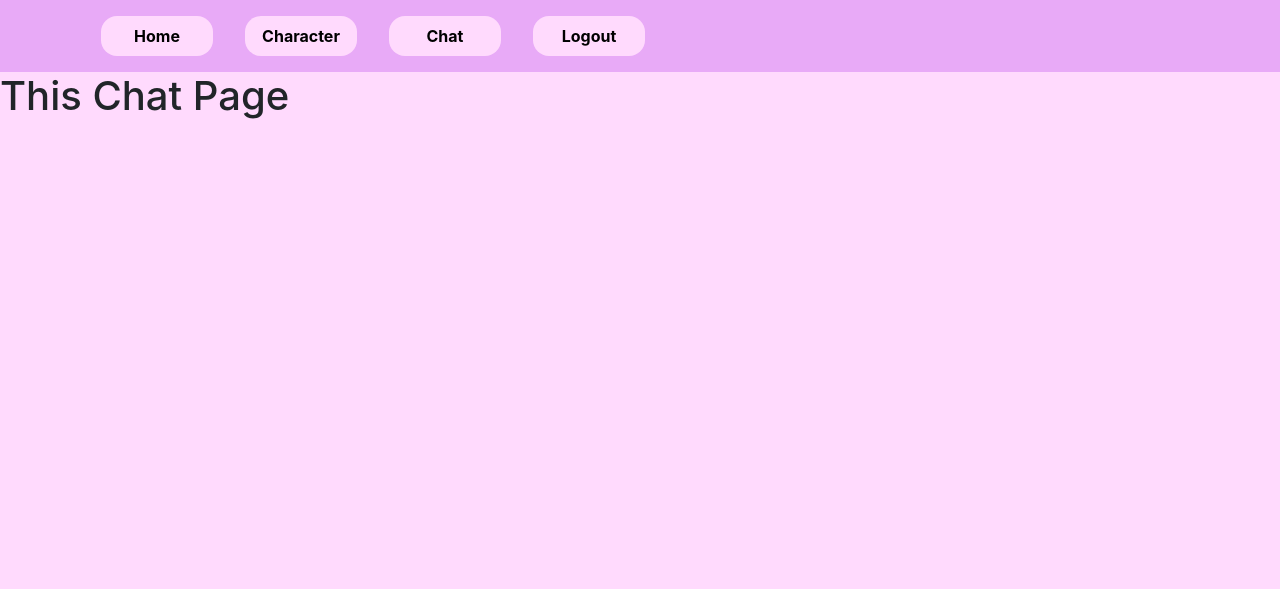
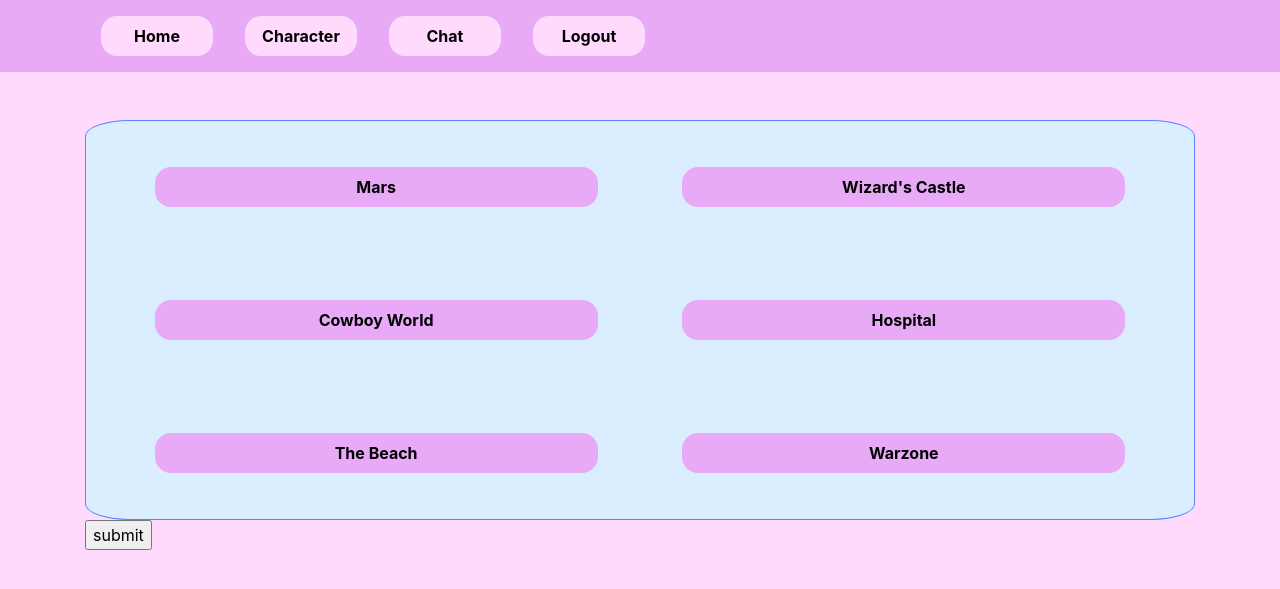
Before and after one commit to tanandpasty/CSCI-4710-WebApplications, a Flask app: page /chat in a window 1280 px wide. Shown: the top 589 px of the page. Run offline with Flask 2, Linux system fonts and the light colour scheme; a user stored in the database is signed in.

Commit message:
Adds username and currency to Character page

```diff
--- a/Final-Project/website/models.py
+++ b/Final-Project/website/models.py
@@ -1,3 +1,4 @@
+from email.policy import default
 from enum import unique
 from . import db
 from flask_login import UserMixin
@@ -14,5 +15,6 @@ class User(db.Model, UserMixin):
     id = db.Column(db.Integer, primary_key=True)
     username = db.Column(db.String(15), unique=True)
     password = db.Column(db.String(30))
-    adjective = db.Column(db.Integer, db.ForeignKey('adjective.id'))
-    role = db.Column(db.Integer, db.ForeignKey('role.id'))
+    currency = db.Column(db.Integer, default=0)
+    adjective = db.Column(db.String(30), default='Cowardly')
+    role = db.Column(db.String(30), default='Wizard')
--- a/Final-Project/website/static/main.css
+++ b/Final-Project/website/static/main.css
@@ -11,6 +11,11 @@ body
 .bg-color2
 {
     background-color: rgb(255, 218, 253) !important;
+}
+
+.bg-color3
+{
+    background-color: rgb(218, 238, 255) !important;
 }
 
 .navbar-custom
@@ -55,7 +60,6 @@ body
     height: 55vh;
     border: .5em rgb(231, 199, 230) solid;
     border-radius: 15px;
-
 }
 
 .homepage-dialogue-box
@@ -86,3 +90,26 @@ body
     padding: .5em 1em;
     width: 50%;
 }
+
+.realm-selection-box
+{
+    display: flex;
+    justify-content: space-evenly;
+    flex-wrap: wrap;
+    min-height: 50vh;
+    border: 1px rgb(88, 133, 255) solid;
+    border-radius: 4%;
+}
+
+.realm-select-button
+{
+    font-weight: bolder;
+    align-self: center !important;
+    text-align: center;
+    color: black !important;
+    background-color: rgb(232, 170, 247) !important;
+    border-radius: 1em;
+    margin: .5em 1em;
+    padding: .5em 1em;
+    width: 40%;
+}
--- a/Final-Project/website/templates/character.html
+++ b/Final-Project/website/templates/character.html
@@ -44,12 +44,13 @@
                 <thead>
                   <tr>
                     <th scope="col">Username</th>
+                    <td>{{ user.username }}</td>
                   </tr>
                 </thead>
                 <tbody>
                   <tr>
                     <th scope="row">Currency</th>
-                    <td>10</td>
+                    <td>{{ user.currency }}</td>
                   </tr>
                 </tbody>
               </table>
--- a/Final-Project/website/templates/chat.html
+++ b/Final-Project/website/templates/chat.html
@@ -2,5 +2,18 @@
 {% block title %}Chat{% endblock %}
 
 {% block content %}
-<h1>This Chat Page</h1>
+
+<!-- Chat Rooms -->
+<section class="container">
+    <div class="realm-selection-box w-100 bg-color3 mt-5">
+        <div class="realm-select-button">Mars</div>
+        <div class="realm-select-button">Wizard's Castle</div>
+        <div class="realm-select-button">Cowboy World</div>
+        <div class="realm-select-button">Hospital</div>
+        <div class="realm-select-button">The Beach</div>
+        <div class="realm-select-button">Warzone</div>
+    </div>
+    <input type="submit" value="submit">
+</section>
+
 {% endblock %}
```
Also changed, not shown: Final-Project/website/database.db.
